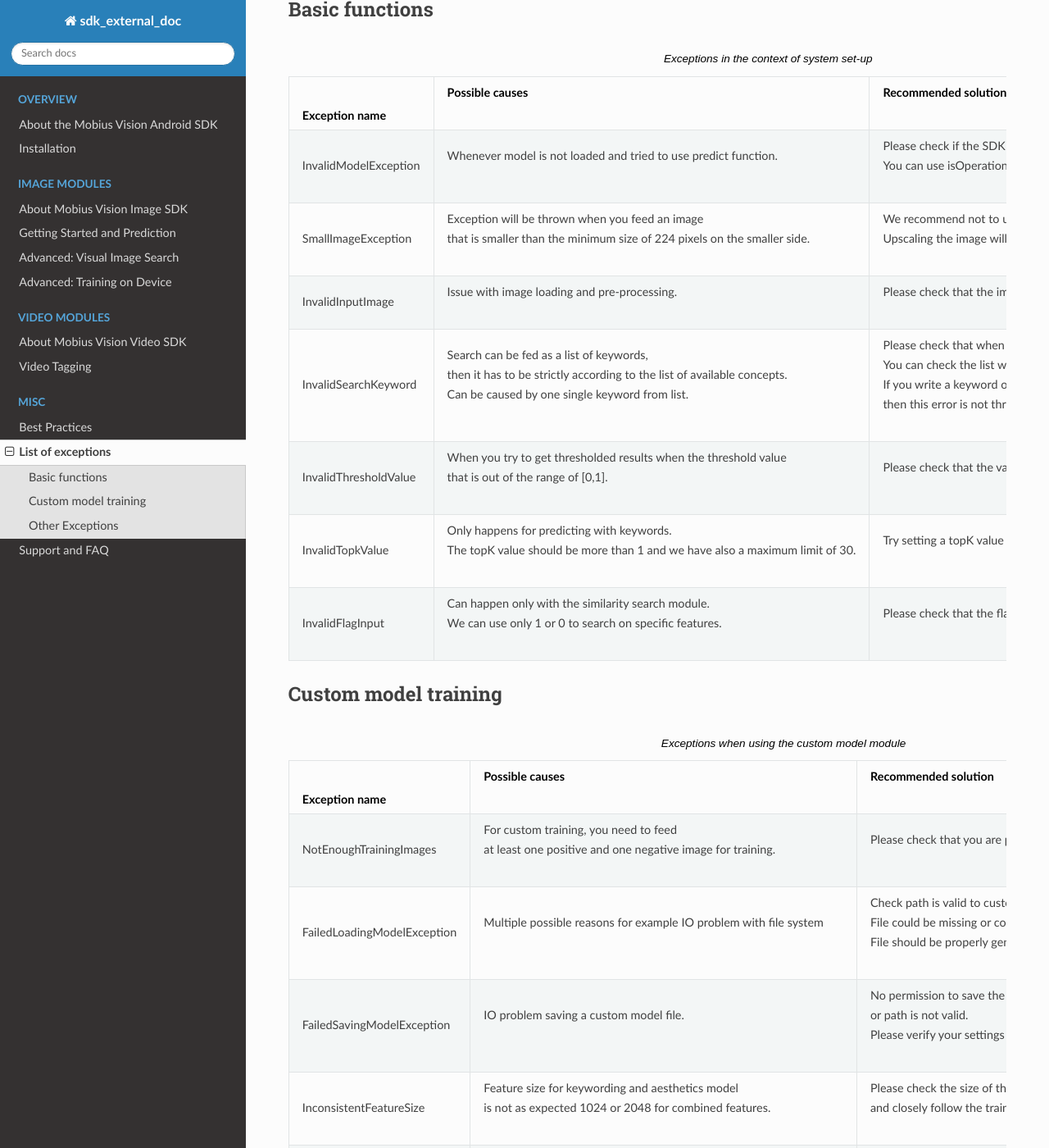
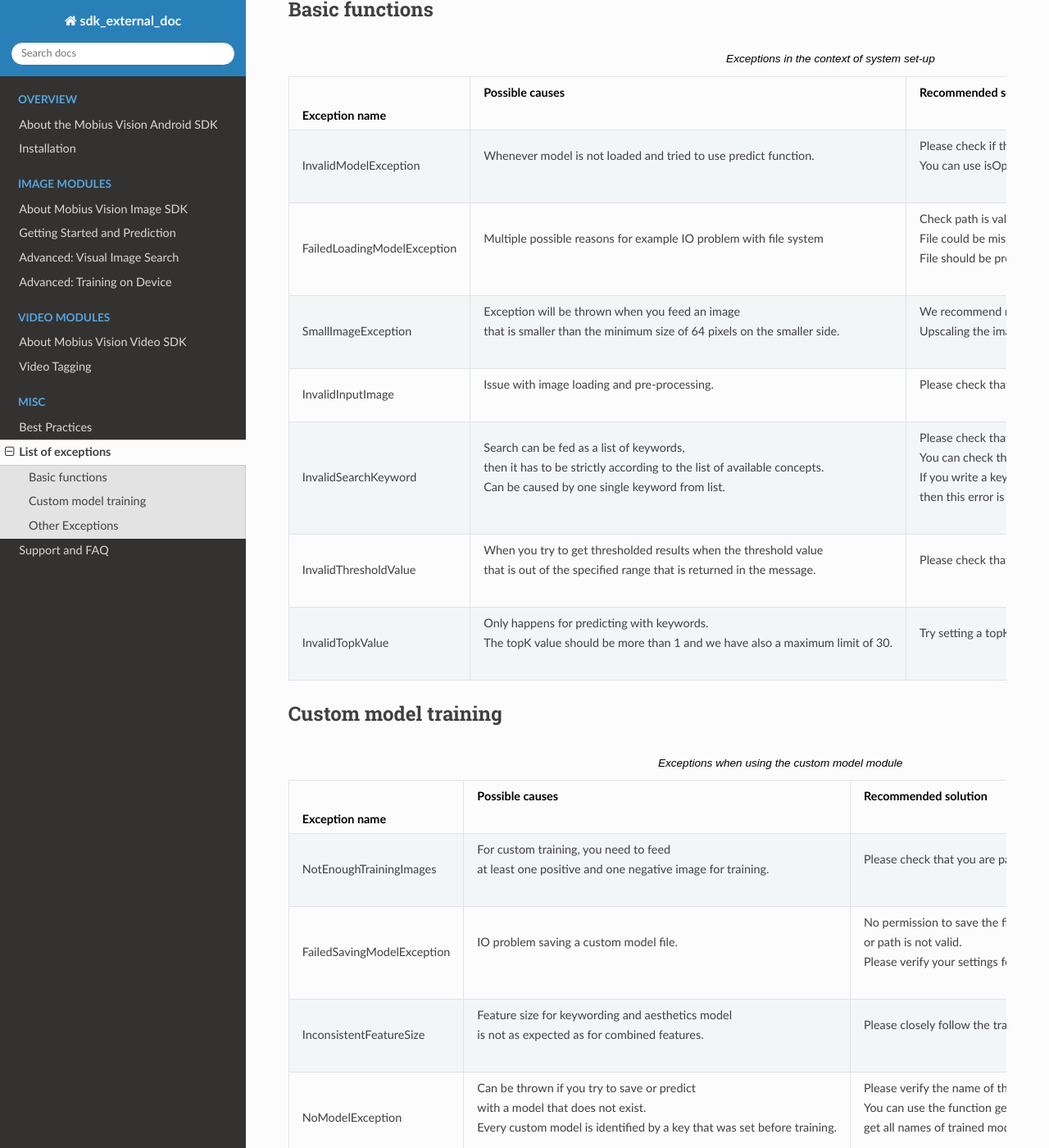
Before and after one commit to mobiusml/external-doc-test, a Sphinx documentation site: the page built from source/exception_list.rst, in a window 1280 px wide and 1400 px high, scrolled down 237 px. Shown: the whole window at 82% size. Built offline with Sphinx 7.4.7 and the Read the Docs theme 2.0.0, drawn with Linux system fonts in a browser that asks for light colours; formulas are drawn with MathJax 3.

Commit message:
Smaller fixes in exception list

```diff
--- a/source/exception_list.rst
+++ b/source/exception_list.rst
@@ -19,10 +19,15 @@
      - | Whenever model is not loaded and tried to use predict function.
      - | Please check if the SDK is properly loaded.
        | You can use isOperational() to return a bool value if it’s properly loaded.
+   * - FailedLoadingModelException
+     - | Multiple possible reasons for example IO problem with file system
+     - | Check path is valid to pre-trained or custom trained model.
+       | File could be missing or corrupted file structure.
+       | File should be properly generated by the SDK function saveCustomModel.
    * - SmallImageException
      - | Exception will be thrown when you feed an image
-       | that is smaller than the minimum size of 224 pixels on the smaller side.
-     - | We recommend not to use this image.
+       | that is smaller than the minimum size of 64 pixels on the smaller side.
+     - | We recommend not to use images with a minimum size of 224 pixels on the smaller side.
        | Upscaling the image will also not result in good predictions.
    * - InvalidInputImage
      - | Issue with image loading and pre-processing.
@@ -37,16 +42,13 @@
        | then this error is not thrown.
    * - InvalidThresholdValue
      - | When you try to get thresholded results when the threshold value
-       | that is out of the range of [0,1].
-     - | Please check that the value is in the range between 0 and 1.
+       | that is out of the specified range that is returned in the message.
+     - | Please check that the value is in the specified range.
    * - InvalidTopkValue
      - | Only happens for predicting with keywords.
        | The topK value should be more than 1 and we have also a maximum limit of 30.
      - | Try setting a topK value to an integer between 1 and 30.
-   * - InvalidFlagInput
-     - | Can happen only with the similarity search module.
-       | We can use only 1 or 0 to search on specific features.
-     - | Please check that the flag has the correct value.
+
 
 
 Custom model training
@@ -65,11 +67,6 @@
      - | For custom training, you need to feed
        | at least one positive and one negative image for training.
      - | Please check that you are passing enough positive and negative feature vectors.
-   * - FailedLoadingModelException
-     - | Multiple possible reasons for example IO problem with file system
-     - | Check path is valid to custom trained model.
-       | File could be missing or corrupted file structure.
-       | File should be properly generated by the SDK function saveCustomModel.
    * - FailedSavingModelException
      - | IO problem saving a custom model file.
      - | No permission to save the file to a certain location
@@ -77,9 +74,8 @@
        | Please verify your settings for file system access.
    * - InconsistentFeatureSize
      - | Feature size for keywording and aesthetics model
-       | is not as expected 1024 or 2048 for combined features.
-     - | Please check the size of the feature vectors
-       | and closely follow the training instructions.
+       | is not as expected as for combined features.
+     - | Please closely follow the training instructions and don't edit feature vectors.
    * - NoModelException
      - | Can be thrown if you try to save or predict
        | with a model that does not exist.
```
